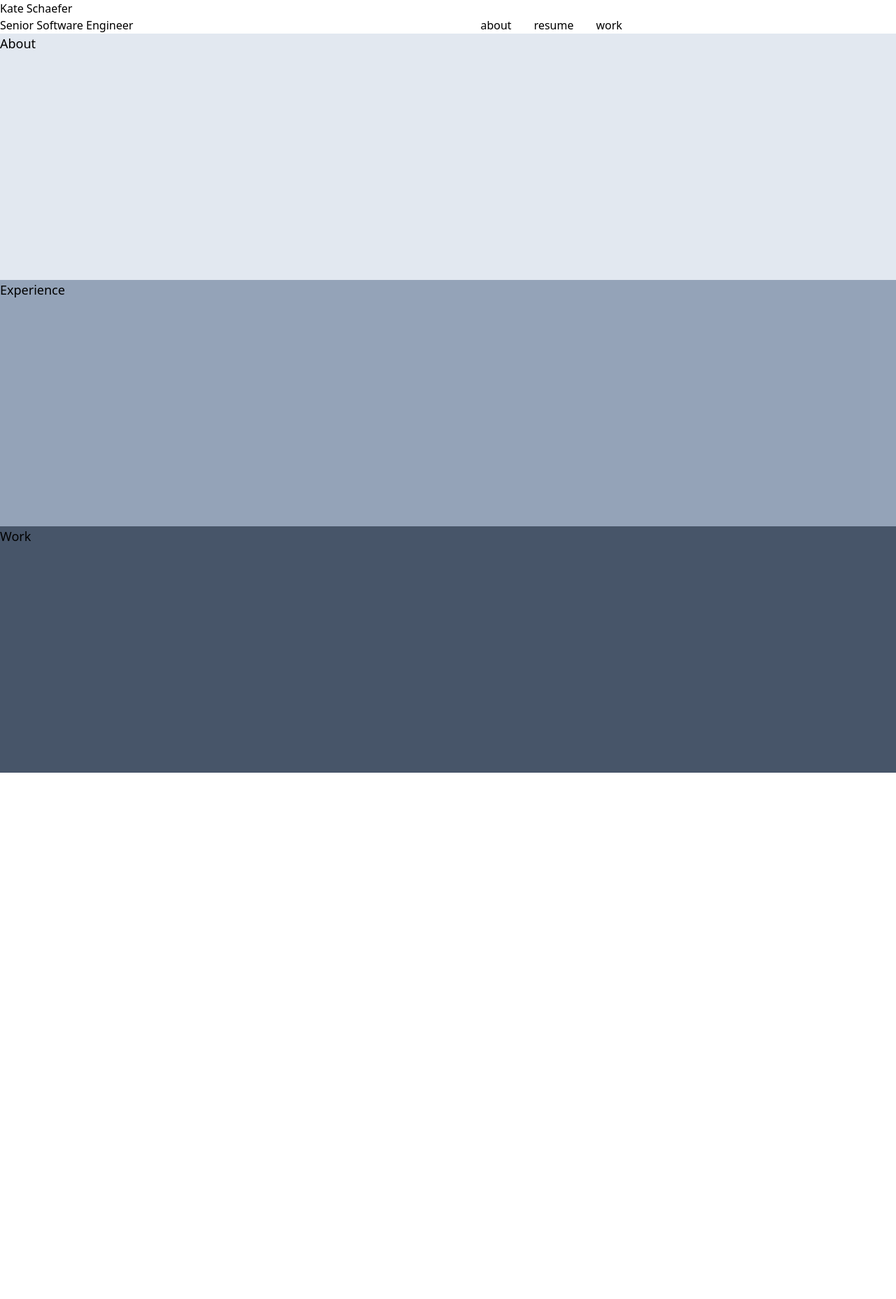
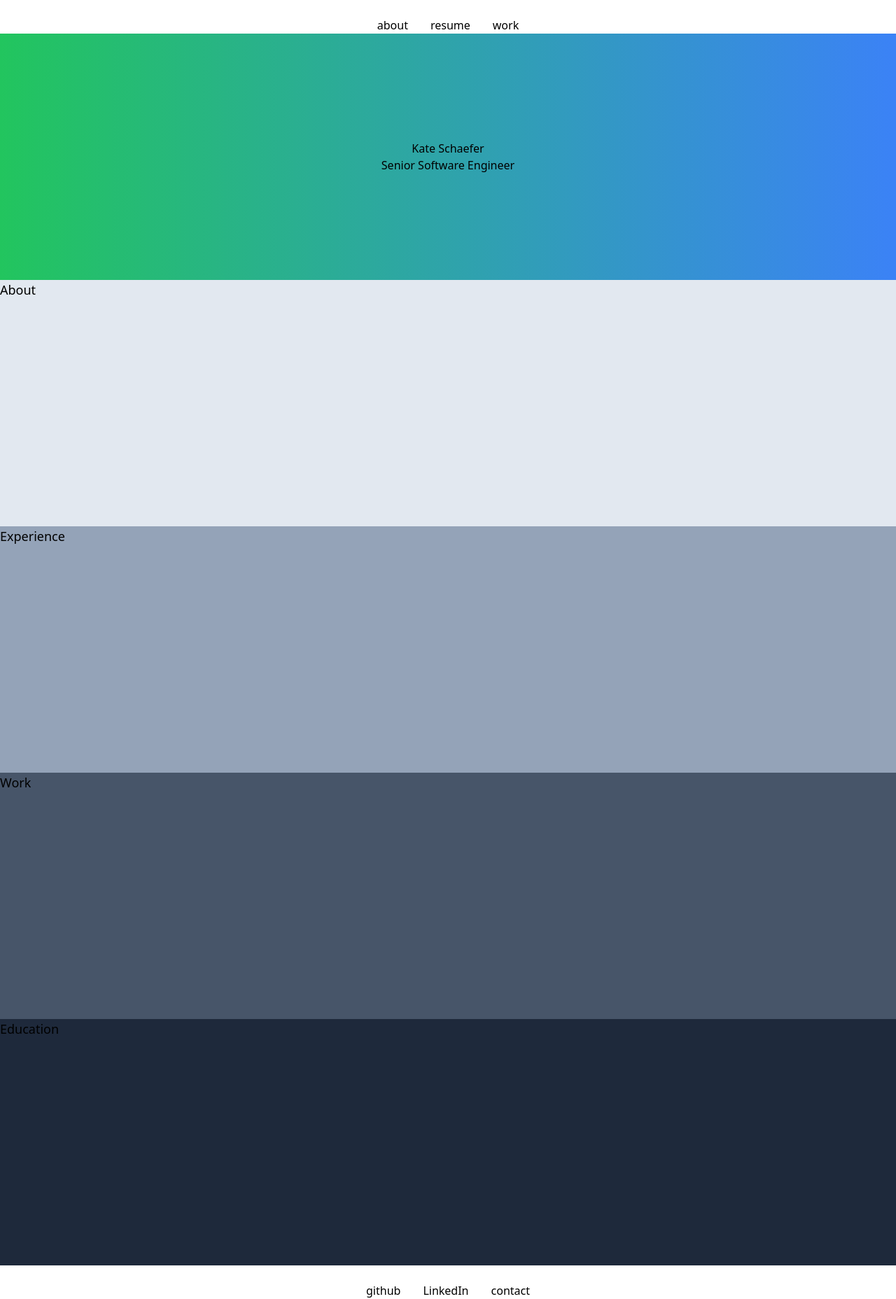
Before and after one commit to keschaefer/kate-schaefer-portfolio-vite, a React (Vite) app: page / in a window 1280 px wide. Shown: the whole page at 70% size. Before the commit the page ends 1104 px from the top, so only its background shows below. Built offline with nearby package versions, Linux system fonts and the light colour scheme.

Commit message:
add hero placeholder, footer

```diff
--- a/src/App.jsx
+++ b/src/App.jsx
@@ -1,14 +1,24 @@
 import "./App.css";
 import Header from "./Header";
-import { AboutSection, ExperienceSection, WorkSection } from "./Sections";
+import Footer from "./Footer";
+import {
+  HeroSection,
+  AboutSection,
+  EducationSection,
+  ExperienceSection,
+  WorkSection,
+} from "./Sections";
 
 const App = () => {
   return (
     <div className="App">
       <Header />
+      <HeroSection />
       <AboutSection />
       <ExperienceSection />
       <WorkSection />
+      <EducationSection />
+      <Footer />
     </div>
   );
 };
--- /dev/null
+++ b/src/Footer.jsx
@@ -0,0 +1,17 @@
+const Link = ({ text }) => {
+  return <a className="px-4">{text}</a>;
+};
+
+const Footer = () => {
+  return (
+    <div className="h-12 flex w-full">
+      <div className="flex justify-center items-end w-full">
+        <Link text="github" />
+        <Link text="LinkedIn" />
+        <Link text="contact" />
+      </div>
+    </div>
+  );
+};
+
+export default Footer;
--- a/src/Header.jsx
+++ b/src/Header.jsx
@@ -5,10 +5,6 @@ const Link = ({ text }) => {
 const Header = () => {
   return (
     <div className="h-12 flex ">
-      <div className="w-96 flex flex-col items-start ">
-        <div>Kate Schaefer</div>
-        <div>Senior Software Engineer</div>
-      </div>
       <div className="flex justify-center items-end w-full">
         <Link text="about" />
         <Link text="resume" />
--- /dev/null
+++ b/src/Sections/EducationSection.jsx
@@ -0,0 +1,11 @@
+import Title from "../Title";
+
+const EducationSection = () => {
+  return (
+    <div className="h-section bg-slate-800">
+      <Title title="Education" />
+    </div>
+  );
+};
+
+export default EducationSection;
--- /dev/null
+++ b/src/Sections/HeroSection.jsx
@@ -0,0 +1,12 @@
+const HeroSection = () => {
+  return (
+    <div className="h-section bg-gradient-to-r from-green-500 to-blue-500 flex justify-center items-center">
+      <div className="flex flex-col justify-center items-center">
+        <div>Kate Schaefer</div>
+        <div>Senior Software Engineer</div>
+      </div>
+    </div>
+  );
+};
+
+export default HeroSection;
--- a/src/Sections/index.js
+++ b/src/Sections/index.js
@@ -1,3 +1,5 @@
+export { default as HeroSection } from "./HeroSection";
 export { default as AboutSection } from "./AboutSection";
 export { default as ExperienceSection } from "./ExperienceSection";
 export { default as WorkSection } from "./WorkSection";
+export { default as EducationSection } from "./EducationSection";
```
